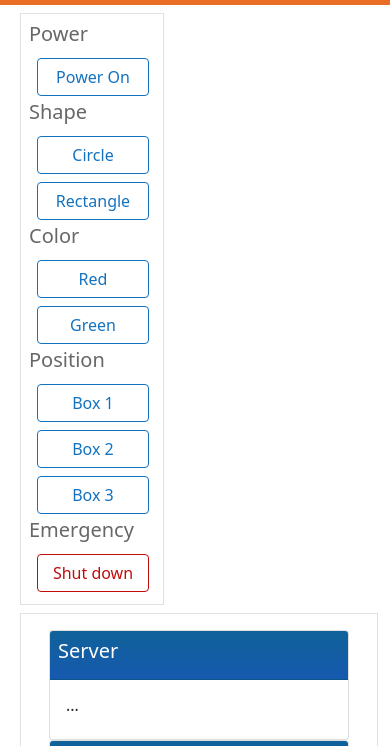
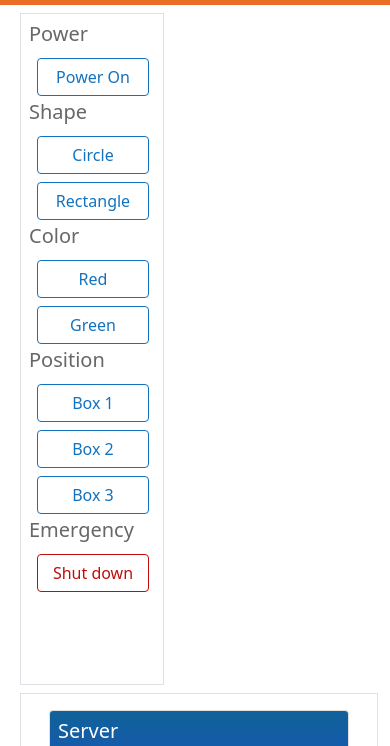
Before and after one commit to Nipoons/template-, a plain HTML site: page html/index.html in a window 390 px wide. Shown: the part 51-797 px from the top of the page. Drawn offline with nearby package versions, Linux system fonts and the light colour scheme.

Commit message:
responsive786

```diff
--- a/html/index.html
+++ b/html/index.html
@@ -18,6 +18,16 @@
     }
     .col-1{
         width: 9rem;
+        height: 57rem;
+    }
+}
+@media screen and (max-width: 768px) {
+    button {
+        width: 7rem;
+    }
+    .col-1{
+        width: 9rem;
+        height: 42rem;
     }
 }
         .btn-outline-primary
@@ -53,7 +63,7 @@
     <title>Document</title>
 </head>
 
-<body>
+<body style="height: 100%;">
     <nav class="navbar navbar-expand-lg navbar-light bg-light" style="background-image: linear-gradient(rgb(238, 106, 29),rgb(233, 109, 37));">
         <div class="container-fluid">
             <a class="navbar-brand" href="#" style="color: #fff;">MRP Automation</a>
```
